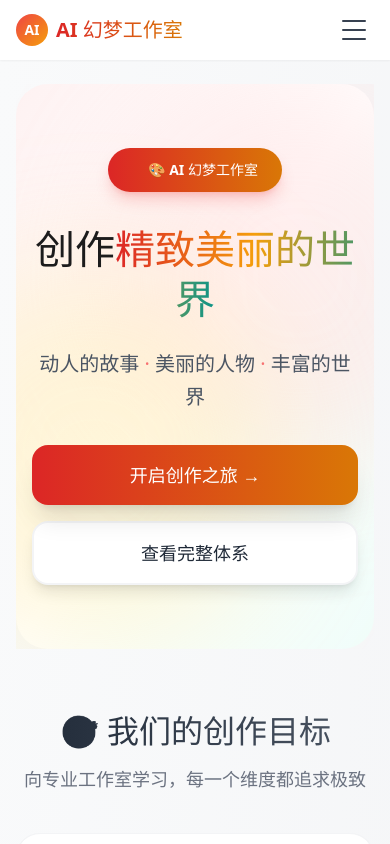
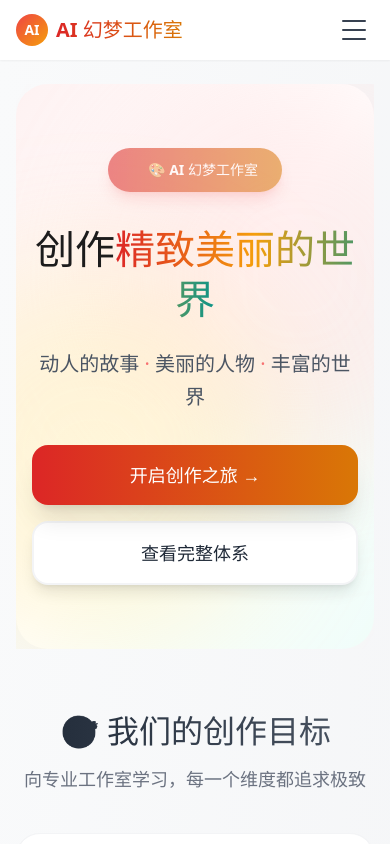
Before and after one commit to rouyundemao/ai-anime-studio, a React (Vite) app in the folder frontend/: page / in a window 390 px wide. Shown: the top 844 px of the page. Built offline with nearby package versions, Linux system fonts and the light colour scheme; a small style sheet from the web is missing; a web font is replaced by a local one.

Commit message:
revert: 撤销移动端动画禁用，保留完整动画效果

```diff
--- a/frontend/src/index.css
+++ b/frontend/src/index.css
@@ -208,12 +208,6 @@ a, button {
 
   /* 优化图片 */
   img { max-width: 100%; height: auto; }
-
-  /* 减少动画效果（提升性能） */
-  *, *::before, *::after {
-    animation-duration: 0.01ms !important;
-    transition-duration: 0.01ms !important;
-  }
 }
 
 /* 章节标题滚动偏移 */
```
